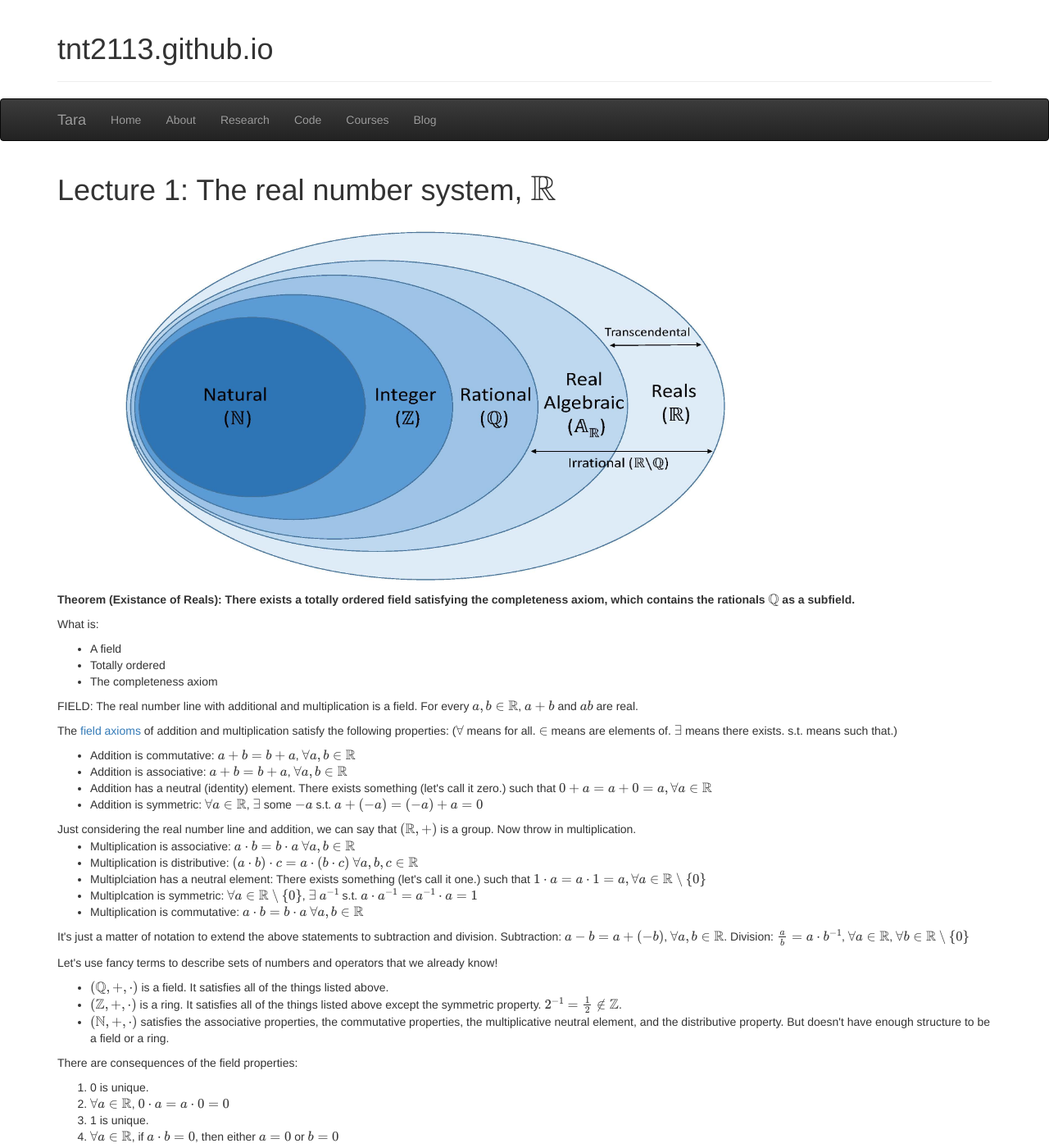
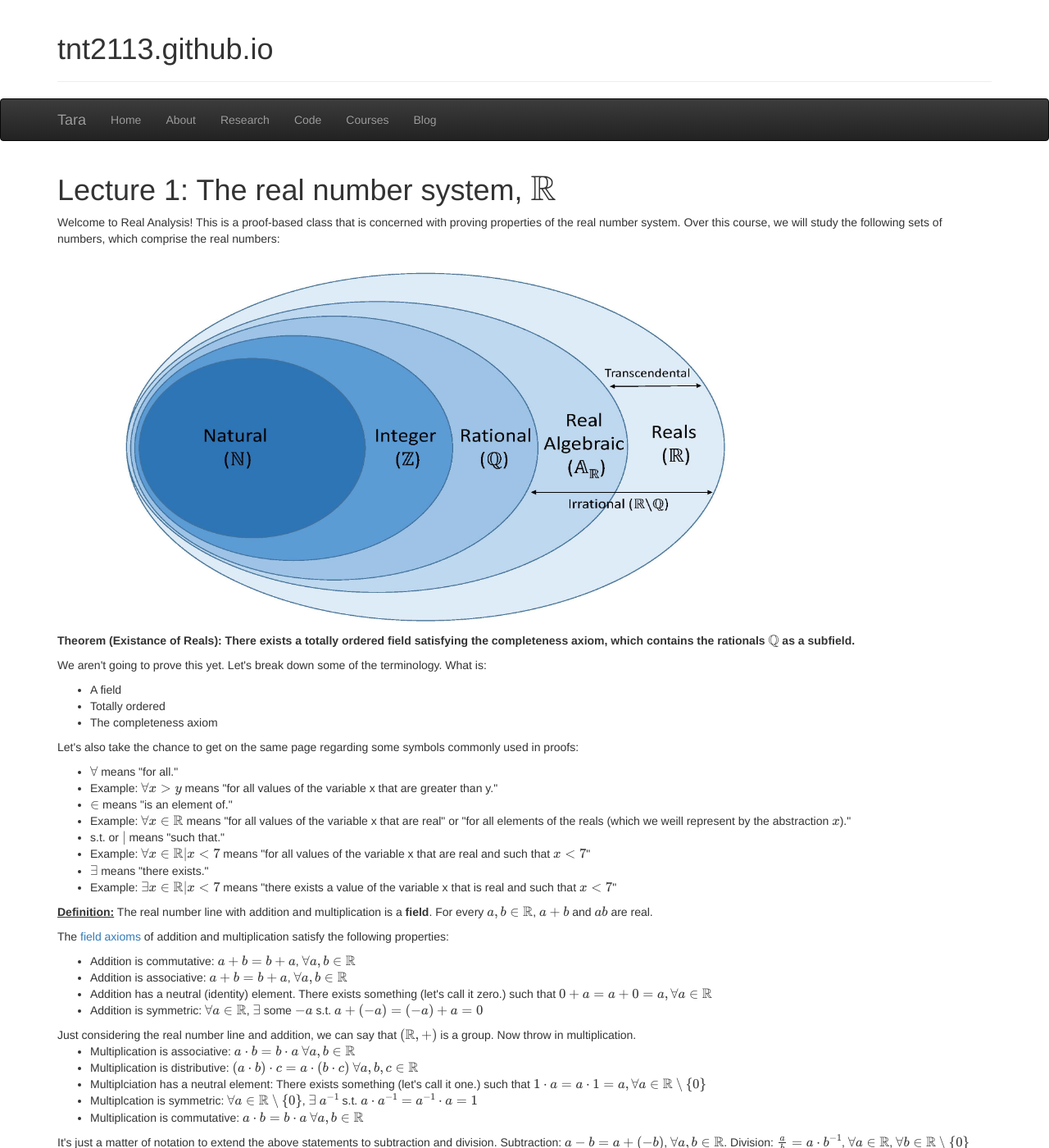
Before and after one commit to tnt2113/tnt2113.github.io, a Jekyll site: the page courses/real_analysis_327_Lecture_1.html, which Jekyll copies as it is, in a window 1280 px wide and 1400 px high. Shown: the whole window at 82% size. Built offline with Jekyll 4.4.1, drawn with Linux system fonts in a browser that asks for light colours; formulas are drawn with MathJax 3.

Commit message:
Adding description

```diff
--- a/courses/real_analysis_327_Lecture_1.html
+++ b/courses/real_analysis_327_Lecture_1.html
@@ -77,11 +77,13 @@ jQuery(document).ready(function($) {
 <body>
 <h1>Lecture 1: The real number system, $\mathbb{R}$</h1>
 
+<p> Welcome to Real Analysis! This is a proof-based class that is concerned with proving properties of the real number system. Over this course, we will study the following sets of numbers, which comprise the real numbers:</p>
+
 <img src="real numbers.jpg" alt="Welcome" style="width:900px;height:460px;" align="middle">
 
 <p><b> Theorem (Existance of Reals): There exists a totally ordered field satisfying the completeness axiom, which contains the rationals $\mathbb{Q}$ as a subfield. </b> </p>
 
-<p> What is:
+<p>We aren't going to prove this yet. Let's break down some of the terminology. What is:
 <ul>
 <li>A field</li>
 <li>Totally ordered</li>
@@ -89,11 +91,23 @@ jQuery(document).ready(function($) {
 </ul>
 </p>
 
-<p> FIELD: The real number line with additional and multiplication is a field. For every $a,b \in \mathbb{R}$, $a+b$ and $ab$ are real. </p>
+<p>Let's also take the chance to get on the same page regarding some symbols commonly used in proofs:
+<ul>
+<li>$\forall$ means &#34for all.&#34 </li>
+<li> Example: $\forall x > y$ means &#34for all values of the variable x that are greater than y.&#34</li>
+<li>$\in$ means &#34is an element of.&#34</li>
+<li>Example: $\forall x \in \mathbb{R}$ means &#34for all values of the variable x that are real&#34 or &#34for all elements of the reals (which we weill represent by the abstraction $x$).&#34</li>
+<li>s.t. or $|$ means &#34such that.&#34</li>
+<li>Example: $\forall x \in \mathbb{R} | x < 7$  means &#34for all values of the variable x that are real and such that $x < 7$&#34</li>
+<li>$\exists$ means &#34there exists.&#34</li>
+<li>Example: $\exists x \in \mathbb{R} | x < 7$  means &#34there exists a value of the variable x that is real and such that $x < 7$&#34</li>
+</ul>
+</p>
+
+<p><b><ins>Definition:</ins></b> The real number line with addition and multiplication is a <b>field</b>. For every $a,b \in \mathbb{R}$, $a+b$ and $ab$ are real. </p>
 
 <p> The <a href ='http://mathworld.wolfram.com/FieldAxioms.html'>field axioms</a> of addition and multiplication satisfy the following properties:
 
-($\forall$ means for all. $\in$ means are elements of. $\exists$ means there exists. s.t. means such that.)
 <ul>
 <li>Addition is commutative: $ a + b = b + a$, $ \forall a,b \in \mathbb{R}$</li>
 
```
